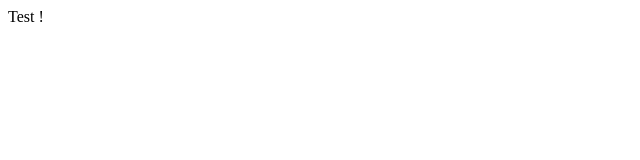
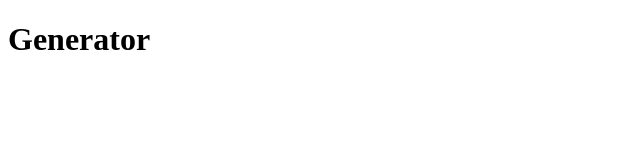
Before and after one commit to EnterN1me/EnterN1me.github.io, a plain HTML site: page index.html in a window 1280 px wide. Shown: the whole page, without its empty margins (0-640 px from the left). Drawn offline with Linux system fonts and the light colour scheme.

Commit message:
Update index.html

```diff
--- a/index.html
+++ b/index.html
@@ -1,8 +1,9 @@
 <!DOCTYPE html>
 <html>
 	<title>test</title>
+	<meta charset="utf-8">
 </head>
 <body>
-	Test !
+	<h1>Generator</h1>
 </body>
 </html>
```
